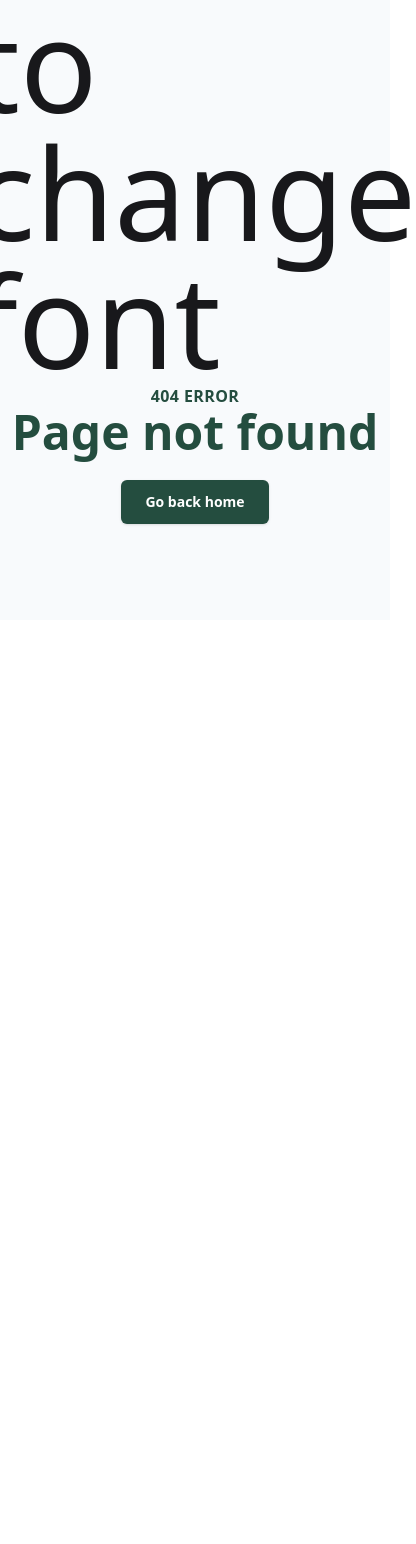
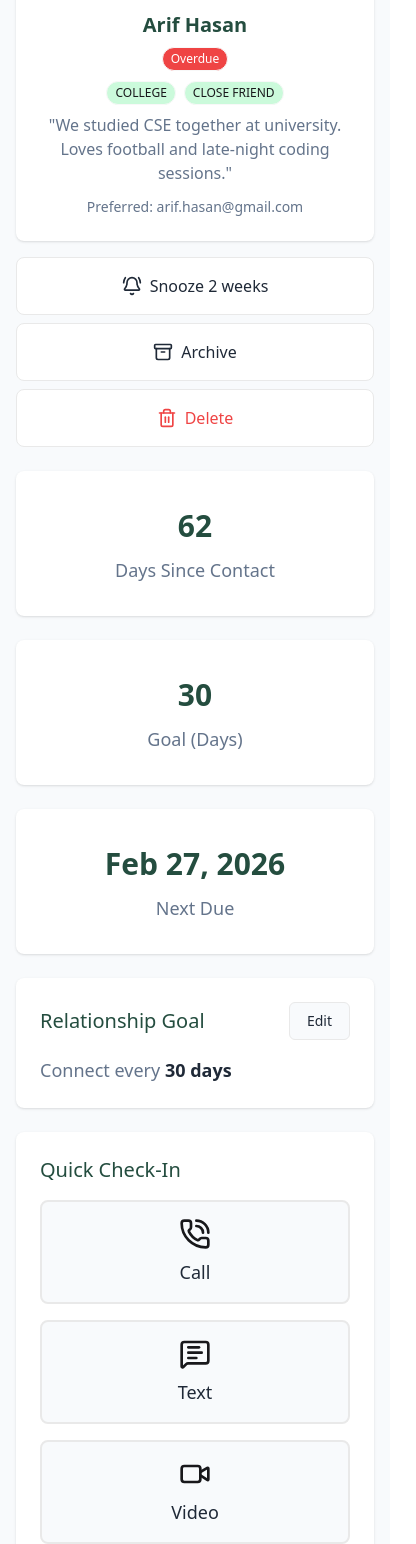
Before and after one commit to Md-Easin-Ali-Khan/KeenKeeper, a Next.js app: page /1 in a window 390 px wide. Before the commit this address had no page. Shown: the part 224-1768 px from the top of the page, 416 px wide, since content can reach past the window. Before the commit the page ends 844 px from the top, so only its background shows below. Built offline with nearby package versions, Linux system fonts and the light colour scheme.

Commit message:
add FriendDetails and ContactSection with responsive design

```diff
--- /dev/null
+++ b/src/app/(main)/[id]/page.jsx
@@ -0,0 +1,80 @@
+import friends from "@/app/data/friends.json";
+import ContactSection from "@/components/ContactSection";
+import { Archive, BellRing, Trash2 } from "lucide-react";
+import { notFound } from "next/navigation";
+
+const statusStyle = {
+    'overdue': 'bg-[#EF4444]',
+    'almost due': 'bg-[#EFAD44]',
+    'on-track': 'bg-[#244D3F]'
+}
+
+const FriendDetails = async ({ params }) => {
+    const { id } = await params;
+
+
+
+    const friend = friends.find((friends) => friends.id === parseInt(id));
+
+    if (!friend) {
+        notFound()
+    }
+
+    const { name, picture, status, tags, bio, email } = friend;
+
+    return (
+        <section className="max-w-6xl mx-auto my-10 md:my-20 px-4 xl:px-0">
+
+            <div className="grid grid-cols-3 gap-6">
+
+                <div className="col-span-3 md:col-span-1">
+                    <div className="bg-white text-center p-6 rounded-lg shadow-sm flex flex-col items-center ">
+                        <div className='mb-3'>
+                            <img className='w-20 h-20 rounded-full' src={picture} alt={`${name}'s picture`} />
+                        </div>
+
+                        <div className='space-y-2'>
+                            <h2 className='font-semibold text-xl text-[#244D3F]'>{name}</h2>
+
+                            <p className={`badge text-white font-medium text-[12px]  py-1.5 px-2 rounded-full capitalize ${statusStyle[status] || 'bg-gray-500'} `}>{status}</p>
+                            <div className='space-x-2'>
+                                {tags.map((tag, index) => (
+                                    <span key={index} className='badge font-medium text-[12px] py-1.5 px-2 bg-[#CBFADB] rounded-full uppercase'>{tag}</span>
+                                ))}
+                            </div>
+                            <p className='font-medium text-[#64748B] mt-1 mb-3'>"{bio}"</p>
+                            <p className="font-medium text-sm text-[#64748B]">Preferred: {email}</p>
+                        </div>
+                    </div>
+
+                    <div className="flex flex-col mt-4 space-y-2">
+                        <button className="bg-white py-4 inline-flex items-center justify-center gap-2 font-medium text-[16px] text-[#1F2937] border border-[#E9E9E9] rounded-lg">
+                            <BellRing className="w-5 h-5" />
+                            Snooze 2 weeks
+                        </button>
+
+                        <button className="bg-white py-4 inline-flex items-center justify-center gap-2 font-medium text-[16px] text-[#1F2937] border border-[#E9E9E9] rounded-lg">
+                            <Archive className="w-5 h-5" />
+                            Archive
+                        </button>
+
+                        <button className="bg-white text-[#EF4444] py-4 inline-flex items-center justify-center gap-2 font-medium text-[16px] border border-[#E9E9E9] rounded-lg">
+                            <Trash2 className="w-5 h-5" />
+                            Delete
+                        </button>
+
+                    </div>
+                </div>
+
+                {/* Contact Section */}
+                <div className="col-span-3 md:col-span-2">
+                    <ContactSection></ContactSection>
+                </div>
+            </div>
+        </section>
+    );
+
+
+};
+
+export default FriendDetails;
--- a/src/app/(main)/page.jsx
+++ b/src/app/(main)/page.jsx
@@ -8,7 +8,7 @@ export default function Home() {
     <div className='px-4 xl:px-0'>
 
       {/* Banner Section */}
-      <section className="flex flex-col justify-center items-center mt-20 mb-10">
+      <section className="flex flex-col justify-center items-center mt-7 md:mt-20 mb-10">
         <h1 className="font-bold text-[#244D3F] text-3xl md:text-5xl text-center mb-4">Friends to keep close in your life</h1>
 
         <p className="text-[#64748B] text-sm sm:text-[16px] text-center mb-8">Your personal shelf of meaningful connections. Browse, tend, and nurture the<span className='block'>relationships that matter most.</span></p>
--- /dev/null
+++ b/src/components/ContactSection.jsx
@@ -0,0 +1,59 @@
+import { MessageSquareText, PhoneCall, Video } from "lucide-react";
+
+const stats = [
+    { value: 62, label: 'Days Since Contact' },
+    { value: 30, label: 'Goal (Days)' },
+    { value: "Feb 27, 2026", label: 'Next Due' },
+];
+
+const ContactSection = () => {
+    return (
+        <div className="space-y-6">
+            {/* Status */}
+            <div className="grid grid-cols-1 md:grid-cols-2 lg:grid-cols-3 max-w-6xl gap-6">
+                {stats.map((stat, index) => (
+                    <div key={index} className="bg-white text-center py-8 px-4 rounded-lg shadow-sm">
+                        <h2 className="font-semibold text-[30px] text-[#244D3F] mb-2">{stat.value}</h2>
+                        <p className="font-normal text-lg text-[#64748B]">{stat.label}</p>
+                    </div>
+                ))}
+            </div>
+
+            {/* Relationship Goal */}
+            <div className="bg-white p-6 shadow-sm rounded-lg">
+
+                <div className="flex justify-between items-center">
+                    <p className="font-medium text-[#244D3F] text-xl">Relationship Goal</p>
+                    <button className="font-medium text-sm text-[#1F2937] bg-[#F8FAFC] py-2 px-[17px] border border-[#E9E9E9] rounded-md">Edit</button>
+                </div>
+                <p className="font-normal text-lg text-[#64748B] mt-4">Connect every <span className="font-bold text-lg text-[#1F2937]">30 days</span></p>
+            </div>
+
+            {/* Contact */}
+            <div className="bg-white p-6 shadow-sm rounded-lg">
+                <h3 className="font-medium text-xl text-[#244D3F] mb-4">Quick Check-In</h3>
+
+                <div className="grid grid-cols-1 sm:grid-cols-3 gap-4">
+
+                    <div className="bg-[#F8FAFC] border-2 border-[#E9E9E9] rounded-lg p-4 flex flex-col items-center justify-center gap-2 hover:-translate-y-1 hover:shadow-sm cursor-pointer transition duration-300">
+                        <PhoneCall className="w-8 h-8"></PhoneCall>
+                        <p className="font-normal text-lg text-[#1F2937]">Call</p>
+                    </div>
+
+                    <div className="bg-[#F8FAFC] border-2 border-[#E9E9E9] rounded-lg p-4 flex flex-col items-center justify-center gap-2 hover:-translate-y-1 hover:shadow-sm cursor-pointer transition duration-300">
+                        <MessageSquareText className="w-8 h-8"></MessageSquareText>
+                        <p className="font-normal text-lg text-[#1F2937]">Text</p>
+                    </div>
+
+                    <div className="bg-[#F8FAFC] border-2 border-[#E9E9E9] rounded-lg p-4 flex flex-col items-center justify-center gap-2 hover:-translate-y-1 hover:shadow-sm cursor-pointer transition duration-300">
+                        <Video className="w-8 h-8"></Video>
+                        <p className="font-normal text-lg text-[#1F2937]">Video</p>
+                    </div>
+
+                </div>
+            </div>
+        </div>
+    );
+};
+
+export default ContactSection;
--- a/src/components/FooterSection.jsx
+++ b/src/components/FooterSection.jsx
@@ -1,11 +1,14 @@
+import Link from "next/link";
 
 const FooterSection = () => {
     return (
-        <section className="bg-[#244D3F] pt-20 px-4 xl:px-0">
+        <section className="bg-[#244D3F] pt-7 md:pt-20 px-4 xl:px-0">
 
             <div className="max-w-6xl mx-auto">
                 <div className="flex flex-col items-center text-center">
-                    <h2 className="font-bold text-white text-5xl sm:text-6xl mb-4">KeenKeeper</h2>
+                    <Link href={'/'}>
+                        <h2 className="font-bold text-white text-5xl sm:text-6xl mb-4">KeenKeeper</h2>
+                    </Link>
                     <p className="text-[#FFFFFF] mb-6">Your personal shelf of meaningful connections. Browse, tend, and nurture the relationships that matter most.</p>
                     <h3 className="font-medium text-xl text-[#FFFFFF] mb-4">Social Links</h3>
                     <ul className="flex space-x-4">
--- a/src/components/FriendCard.jsx
+++ b/src/components/FriendCard.jsx
@@ -1,4 +1,6 @@
+'use client'
 import data from '../app/data/friends.json';
+import Link from 'next/link';
 
 const statusStyle = {
     'overdue': 'bg-[#EF4444]',
@@ -8,14 +10,15 @@ const statusStyle = {
 
 const FriendCard = () => {
     return (
-        <section className='max-w-6xl mx-auto mb-20'>
+        <section className='max-w-6xl mx-auto mb-7 md:mb-20'>
             <hr className="my-10 border-t-2 text-[#E9E9E9]"></hr>
             <h2 className='font-semibold text-2xl text-[#244D3F] mb-4'>Your Friends</h2>
 
             <div className='grid grid-cols-1 md:grid-cols-2 lg:grid-cols-4 justify-center gap-6'>
                 {data.map((friend) => (
 
-                    <div key={friend.id} className="bg-white text-center p-6 rounded-lg shadow-md flex flex-col items-center hover:-translate-y-1 hover:shadow-xl cursor-pointer transition duration-300">
+                    <Link key={friend.id} href={`/${friend.id}`}>
+                        <div className="bg-white text-center p-6 rounded-lg shadow-md flex flex-col items-center hover:-translate-y-1 hover:shadow-xl cursor-pointer transition duration-300">
                             <div className='mb-3'>
                                 <img className='w-20 h-20 rounded-full' src={friend.picture} alt={`${friend.name}'s picture`} />
                             </div>
@@ -30,9 +33,10 @@ const FriendCard = () => {
                                     ))}
                                 </div>
 
-                            <p className={`badge text-white font-medium text-[12px]  py-1.5 px-2 rounded-full capitalize ${statusStyle[friend.status]} `}>{friend.status}</p>
+                                <p className={`badge text-white font-medium text-[12px]  py-1.5 px-2 rounded-full capitalize ${statusStyle[friend.status] || 'bg-gray-500'} `}>{friend.status}</p>
                             </div>
                         </div>
+                    </Link>
                 ))}
             </div>
 
--- a/src/components/StatSection.jsx
+++ b/src/components/StatSection.jsx
@@ -15,8 +15,8 @@ const StatSection = () => {
     return (
         <div className="grid grid-cols-1 md:grid-cols-2 lg:grid-cols-4 max-w-6xl mx-auto justify-center gap-6">
             {stats.map((stat, index) => (
-                <div key={index} className="bg-white text-center p-8 rounded-lg shadow-md hover:shadow-xl transition duration-300">
-                    <h2 className="font-semibold text-[32px] mb-2">{stat.value}</h2>
+                <div key={index} className="bg-white text-center p-8 rounded-lg shadow-sm">
+                    <h2 className="font-semibold text-[32px] text-[#244D3F] mb-2">{stat.value}</h2>
                     <p className="font-normal text-lg text-[#64748B]">{stat.label}</p>
                 </div>
             ))}
```
Lines whose indentation alone changed are shown as unchanged.
